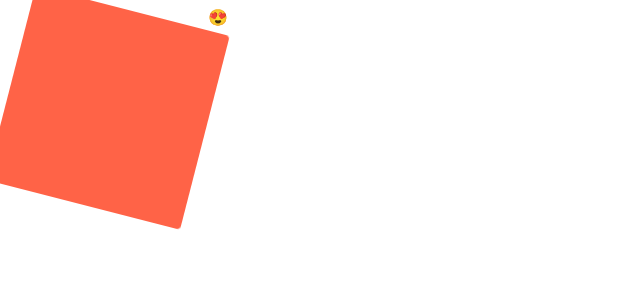
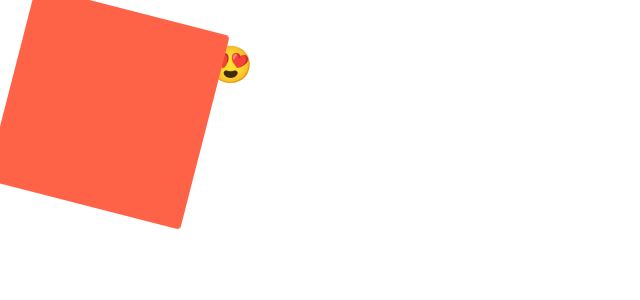
Before and after one commit to hoongding/react-masterclass, a React (Create React App) app: page / in a window 1280 px wide. Shown: the top 300 px of the page, without its empty margins (0-640 px from the left). Built offline with nearby package versions, Linux system fonts and the light colour scheme.

Commit message:
Pseudo Selectors

```diff
--- a/src/App.js
+++ b/src/App.js
@@ -17,6 +17,10 @@
   border-radius: 0px;
   }
 `;
+
+const Emoji = styled.span`
+  font-size: 36px;
+`;
 const Box = styled.div`
   height: 200px;
   width: 200px;
@@ -25,15 +29,11 @@
   justify-content: center;
   align-items: center;
   animation: ${animation} 1s linear infinite;
-  span {
+  ${Emoji} {
     // Box안의 span을 targeting 할 수 있다.
-    font-size: 36px;
     &:hover {
       // &의 의미 : span:hover
-      font-size: 40px;
-    }
-    &:active {
-      opacity: 0;
+      font-size: 98px;
     }
   }
 `;
@@ -42,7 +42,7 @@
   return (
     <Wrapper>
       <Box />
-      <span>😍</span>
+      <Emoji as="p">😍</Emoji>
     </Wrapper>
   );
 }
```
